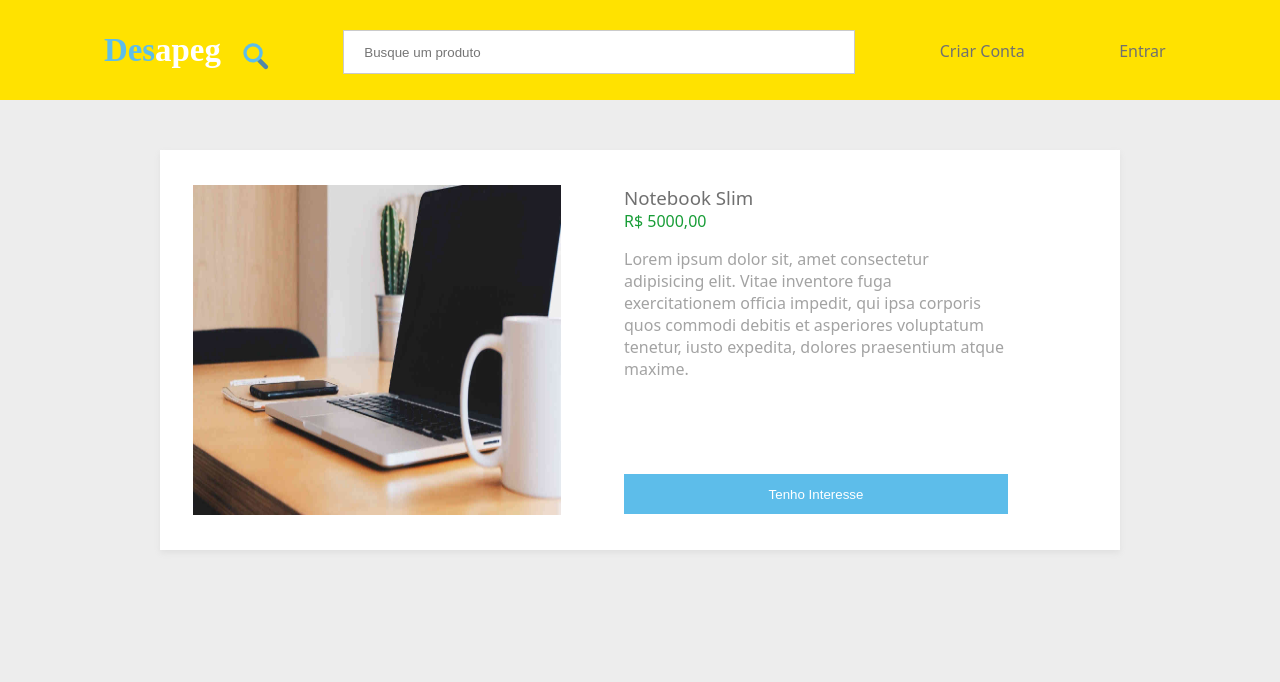
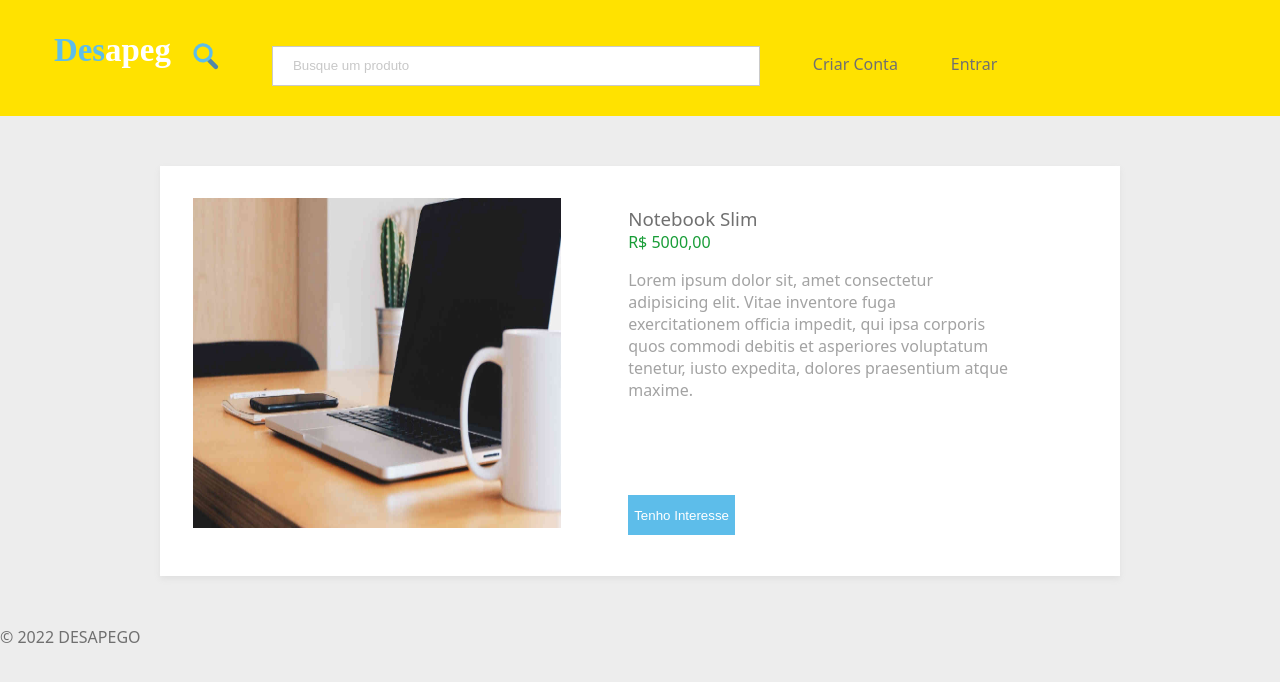
Before and after one commit to gustavobarbosab/desapega, a PHP site: page /pages/product-detail/index.html in a window 1280 px wide. Shown: the top 682 px of the page. Run offline with PHP 8.4, Linux system fonts and the light colour scheme.

Commit message:
removendo flex-box :(

```diff
--- a/pages/product-detail/index.html
+++ b/pages/product-detail/index.html
@@ -10,7 +10,7 @@
 <body>
     <header>
         <img
-            src="../commons/images/logo.svg"
+            src="../../commons/images/logo.svg"
             alt="logo_desapega"
             height="40"
         >
@@ -26,7 +26,7 @@
     <main>
         <div class="content">
             <img
-                src="../commons/images/placeholder_product.jpg"
+                src="../../commons/images/placeholder_product.jpg"
                 alt="imagem_produto"
                 width="368"
                 height="330"
@@ -41,7 +41,7 @@
         </div>
     </main>
     <footer>
-
+        &copy; 2022 DESAPEGO
     </footer>
 </body>
 </html>
--- a/pages/product-detail/style.css
+++ b/pages/product-detail/style.css
@@ -1,5 +1,7 @@
+@import "../../commons/style.css";
+
 body{
-    background-color: #ededed;
+    background-color: var(--background);
     margin: 0px;
     font-family: system-ui, -apple-system, BlinkMacSystemFont, 'Segoe UI', Roboto, Oxygen, Ubuntu, Cantarell, 'Open Sans', 'Helvetica Neue', sans-serif;
 }
@@ -7,27 +9,33 @@ body{
 /* CABEÇALHO  */
 
 header{
-    background-color: #FFE200;
-    height: 40px;
+    background-color: var(--color-primary);
+    min-height: 40px;
     padding: 30px;
-
-    display: flex;
-    justify-content: space-evenly;
+    height: fit-content;
+    /* display: flex;
+    justify-content: space-evenly; */
 }
 
 /* OPCÕES CABEÇALHO */
+
+header input, header a:visited , header a, header img{
+    margin: 0px 5%;
+}
+
 header input{
     height: 40px;
     width: 40%;
     padding-left: 20px;
     outline: none;
     border: 1px solid #cacaca;
+
 }
 
 header a:visited , header a{
     text-decoration: none;
     margin: 10px 10px;
-    color: #707070;
+    color: var(--font-dark);
 }
 
 /* CONTEUDO PRINCIPAL */
@@ -39,15 +47,12 @@ header a:visited , header a{
     min-height: 400px;
     height: fit-content;
 
-    display: flex;
-    align-items: center;
-    flex-wrap: wrap;
-
 }
 
 /* IAMGEM */
 #imageProduct{
     margin: 32px 30px 32px 33px;
+    display: inline-block;
 }
 
 /* DADOS PRODUTO */
@@ -55,10 +60,12 @@ header a:visited , header a{
     height: 330px;
     width: 35%;
     margin: 0px 33px;
+    display: inline-block;
+    transform: translate(0,-50px);
 }
 
 .productDetail h3{
-    color: #707070;
+    color: var(--font-dark);
     font-weight: lighter;
     margin: 0px;
 }
@@ -79,7 +86,6 @@ header a:visited , header a{
     color: white;
     text-align: center;
     height: 40px;
-    width: 100%;
     border: 0px;
     cursor: pointer;
 }
@@ -87,18 +93,24 @@ header a:visited , header a{
 
 /* RODAPÉ */
 footer{
+    color: var(--font-dark);
 
 }
 
 /* RESPONSIVIDADE */
 
-/* telas menores */
+/* tablet */
 @media only screen and (max-width: 1300px) {
     .content{
         width: 75%;
     }
     .productDetail{
+        transform: translate(0,-40px);
         width: 40%;
+    }
+
+    header input, header a:visited , header a, header img{
+        margin: 0px 2%;
     }
 }
 
@@ -108,6 +120,16 @@ footer{
         width: 90%;
     }
     .productDetail{
+        transform: translate(0,0);
         width: 90%;
     }
+
+    header input, header a:visited , header a, header img{
+        margin: 15px 15%;
+    }
+
+    header input{
+        width: 60%;
+    }
+
 }
```
